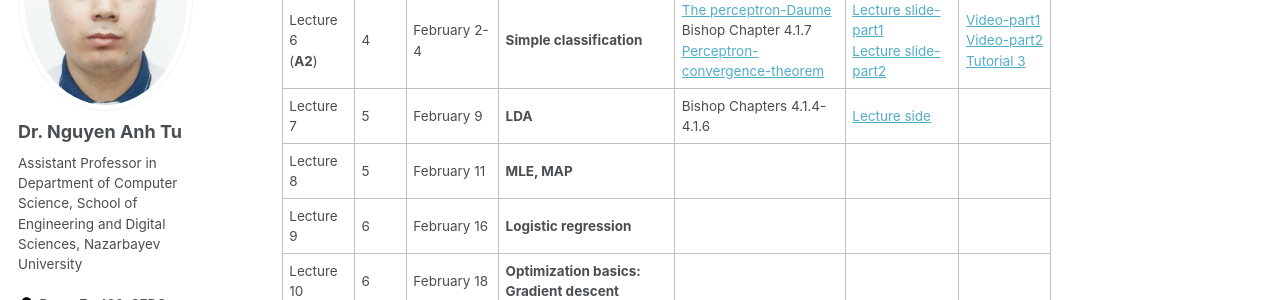
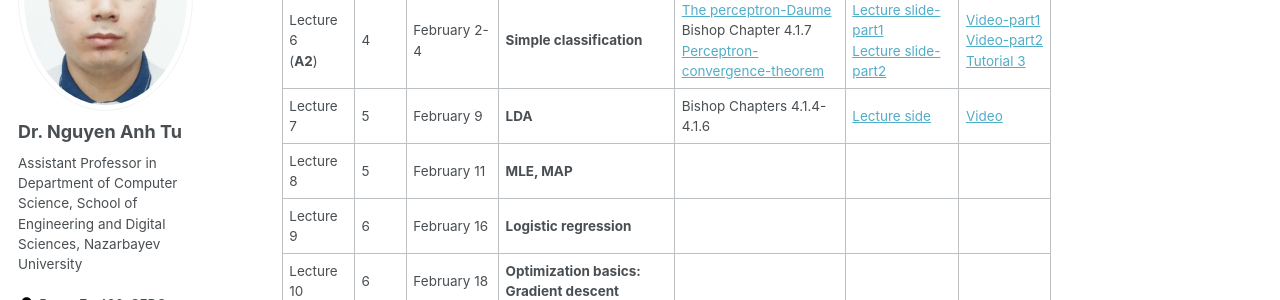
Before and after one commit to tunguyen87/seds-ml, a Jekyll site: the page built from _pages/Lecture.md, in a window 1280 px wide and 900 px high, scrolled down 750 px. Shown: the part 152-452 px from the top of the window. Built offline with Jekyll 4.4.1, drawn with Linux system fonts in a browser that asks for light colours; some web fonts are replaced.

Commit message:
Update Lecture.md

```diff
--- a/_pages/Lecture.md
+++ b/_pages/Lecture.md
@@ -24,7 +24,7 @@ Last day of classes: April 23
 | Lecture 4    |   3   |January 26    | **Linear regression**                  | [Bishop-Chapters-3.1-3.3](https://drive.google.com/file/d/1s952CT8tQsyrqptBZVrcxAydthN9S-fu/view?usp=sharing)   |  [Lecture slide](https://drive.google.com/file/d/1plZwPn8ln38eT_VQASQzPbMBxrvqD5kG/view?usp=sharing)     | [Video](https://youtu.be/Oy3_Lwjvdlc)             |
 | Lecture 5    |   3   |January 28    | **Bias-Variance, regularization**                 | [Intuitive explanation of bias-variance](http://scott.fortmann-roe.com/docs/BiasVariance.html)<br>Bishop-Chapters-3.1-3.3 <br>[Derivation for Ridge Regression](https://drive.google.com/file/d/1PtIw7wbHNqRzHhbf1DfbxGP_weqIlMM2/view?usp=sharing)            | [Lecture slide](https://drive.google.com/file/d/116nwTop6NNGMTdUxDDvXfBAqOR738hkl/view?usp=sharing)      | [Video](https://youtu.be/NFGPbLZ6nVU) <br>[Tutorial 2](https://drive.google.com/file/d/1bxReYD-CyhXgFMN7t6JUKVEam9wf8zOH/view?usp=sharing)          |
 | Lecture 6<br>(**A2**)    |   4   |February 2-4  | **Simple classification**           |  [The perceptron-Daume](https://drive.google.com/file/d/18FQ9tXjdGaYybwS5zHStUtLhW8JsDehV/view?usp=sharing)<br> Bishop Chapter 4.1.7 <br>[Perceptron-convergence-theorem](https://drive.google.com/file/d/1xZSVg-3fPzOx-LGtY99jmNKUOrGwOhEW/view?usp=sharing)   |  [Lecture slide-part1](https://drive.google.com/file/d/1r8bZArRsGELDbrPTv4g1pb4nyZbGdXHF/view?usp=sharing) <br>[Lecture slide-part2](https://drive.google.com/file/d/1x8ht8Gh4RtGEdZ7a1P-vwgDXNsxnMg4c/view?usp=sharing)   |  [Video-part1](https://youtu.be/yU-mBm-YO7s) <br> [Video-part2](https://youtu.be/ZF1LShMDzAY) <br>[Tutorial 3](https://drive.google.com/file/d/1t9PohNDVp5vmoLeswcaCFWNhAkFTys0-/view?usp=sharing)     |
-| Lecture 7    |   5   |February 9    |   **LDA**                  |  Bishop Chapters 4.1.4-4.1.6            | [Lecture side](https://drive.google.com/file/d/1MCGHRI5o1Hl6BvCn-RBqOExIfYvDM0_B/view?usp=sharing)         |              |
+| Lecture 7    |   5   |February 9    |   **LDA**                  |  Bishop Chapters 4.1.4-4.1.6            | [Lecture side](https://drive.google.com/file/d/1MCGHRI5o1Hl6BvCn-RBqOExIfYvDM0_B/view?usp=sharing)         |  [Video](https://youtu.be/O1oyeTxFC_Q)         |
 | Lecture 8   |   5   |February 11    |   **MLE, MAP**                    |                    |          |              |
 | Lecture 9   |   6   |February 16    |   **Logistic regression**                    |                    |          |              |
 | Lecture 10   |   6   |February 18    |   **Optimization basics: Gradient descent**                    |                    |          |              |
```
